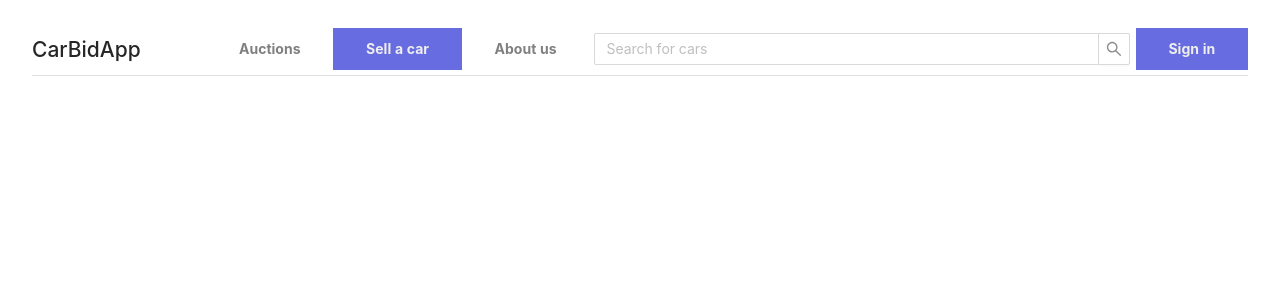
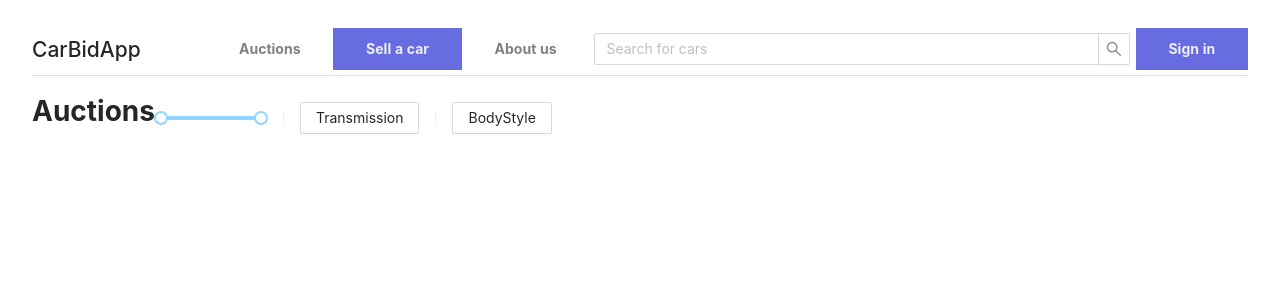
Before and after one commit to Petiazediter/CarAppRewrite, a React (Create React App) app in the folder car-app-frontend/: page / in a window 1280 px wide. Shown: the top 300 px of the page. Built offline with nearby package versions, Linux system fonts and the light colour scheme.

Commit message:
Create basic categories for search filter.

```diff
--- a/car-app-frontend/src/components/auctions-page/Auctions.tsx
+++ b/car-app-frontend/src/components/auctions-page/Auctions.tsx
@@ -1,6 +1,51 @@
 import useWindowDimensions from '../../hooks/WindowSize'
+import { Row, Col, Slider, Divider, Space, Menu, Dropdown, Button } from 'antd';
+import styled from '@emotion/styled';
+
+const SortRow = styled(Col)`
+    display:flex;
+    align-items:center;
+`
+
+const BoldH1 = styled('h1')`
+font-weight:700`
 
 export function Auctions() {
     const { width } = useWindowDimensions();
-    return (<div></div>)
+
+    const transmissionMenu = (
+    <Menu>
+        <Menu.Item>All</Menu.Item>
+        <Menu.Item>Automatic</Menu.Item>
+        <Menu.Item>Manual</Menu.Item>
+    </Menu>)
+
+    const bodyStyleMenu = (
+        <Menu>
+            <Menu.Item>All</Menu.Item>
+            <Menu.Item>Coupe</Menu.Item>
+            <Menu.Item>Convertible</Menu.Item>
+            <Menu.Item>Hatchback</Menu.Item>
+            <Menu.Item>Sedan</Menu.Item>
+            <Menu.Item>SUV/Crossover</Menu.Item>
+            <Menu.Item>Truck</Menu.Item>
+            <Menu.Item>Van/Minivan</Menu.Item>
+            <Menu.Item>Wagon</Menu.Item>
+        </Menu>
+    )
+
+    return (<Row>
+        <SortRow flex={1}>
+            <BoldH1>Auctions</BoldH1>
+            <Space split={<Divider type="vertical" />}>
+                <Slider style={{width:'100px'}} range={{ draggableTrack: true }} min={1980} max={2021} defaultValue={[1980, 2021]} />
+                <Dropdown overlay={transmissionMenu} placement="bottomCenter" arrow>
+                    <Button>Transmission</Button>
+                </Dropdown>
+                <Dropdown overlay={bodyStyleMenu} placement="bottomCenter" arrow>
+                    <Button>BodyStyle</Button>
+                </Dropdown>
+            </Space>
+        </SortRow>
+    </Row>)
 }
```
